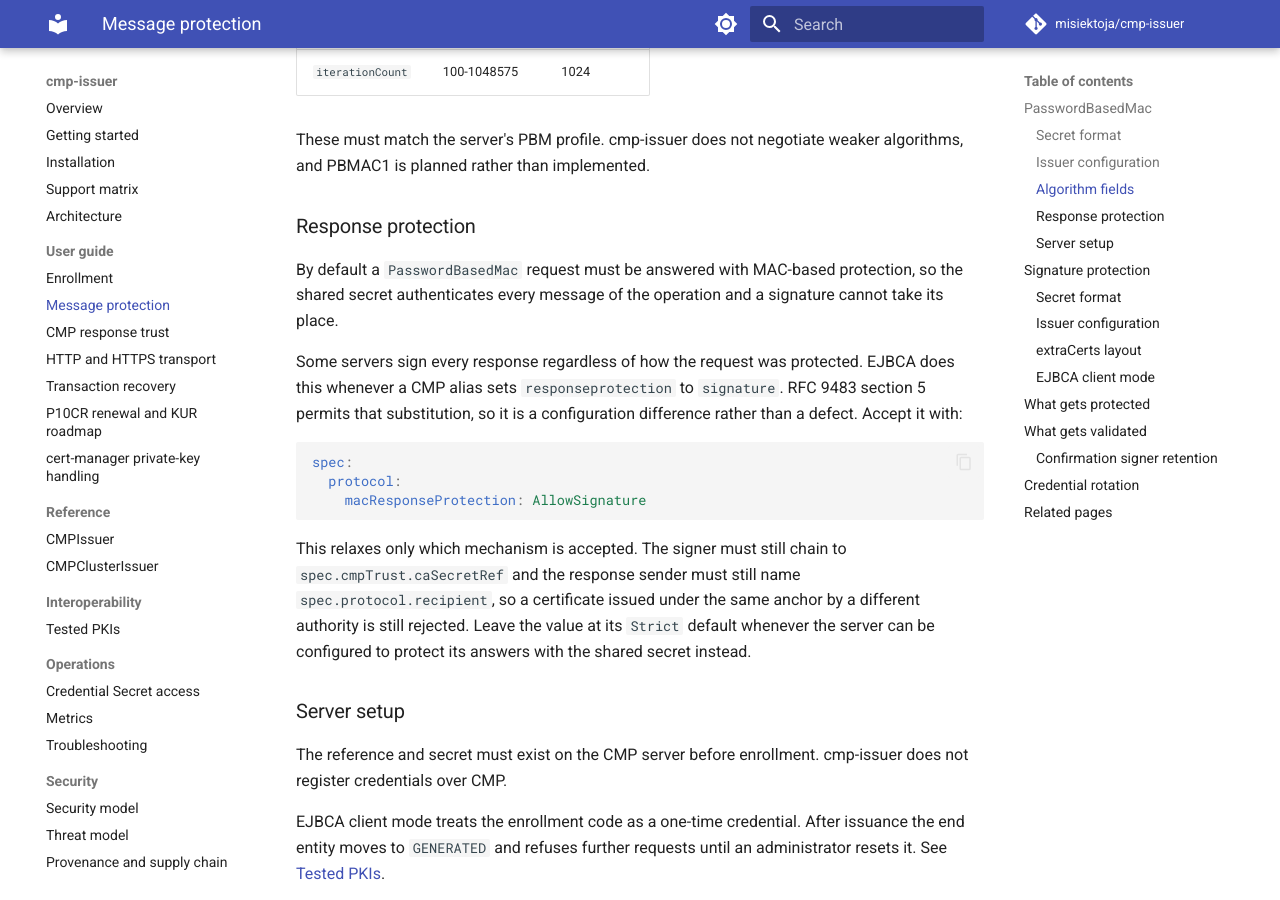
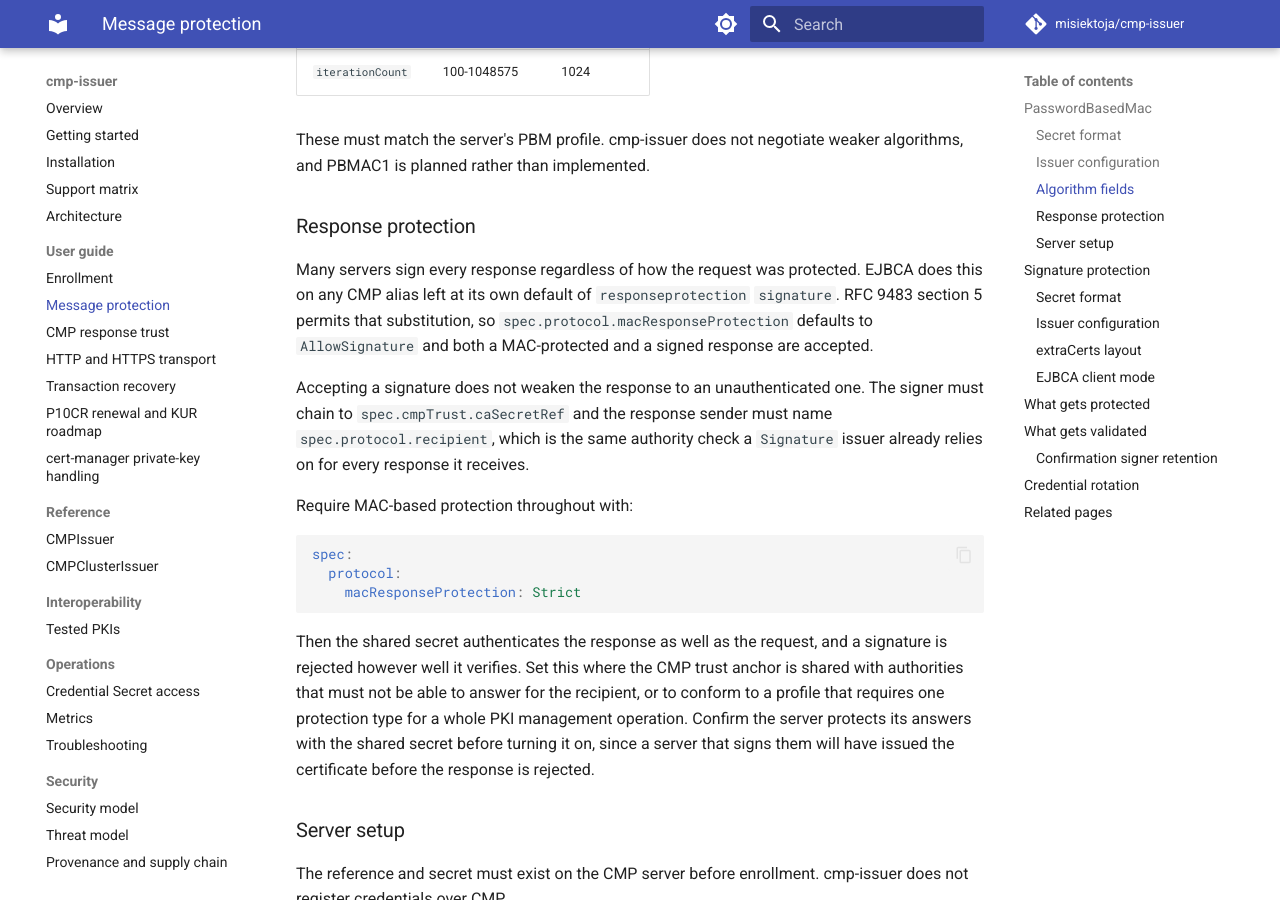
Before and after one commit to misiektoja/cmp-issuer, an MkDocs documentation site: the page built from docs/guide/message-protection.md, in a window 1280 px wide and 900 px high, scrolled down 1461 px. Built offline with MkDocs 1.6.1 and Material for MkDocs 9.7.7, drawn with Linux system fonts in a browser that asks for light colours; comment, search, counter and statistics services are not loaded.

Commit message:
docs(guide): explain when to require MAC response protection

````diff
--- a/docs/guide/message-protection.md
+++ b/docs/guide/message-protection.md
@@ -62,24 +62,29 @@ is planned rather than implemented.
 
 ### Response protection
 
-By default a `PasswordBasedMac` request must be answered with MAC-based protection, so the shared
-secret authenticates every message of the operation and a signature cannot take its place.
+Many servers sign every response regardless of how the request was protected. EJBCA does this on any
+CMP alias left at its own default of `responseprotection` `signature`. RFC 9483 section 5 permits that
+substitution, so `spec.protocol.macResponseProtection` defaults to `AllowSignature` and both a
+MAC-protected and a signed response are accepted.
 
-Some servers sign every response regardless of how the request was protected. EJBCA does this whenever
-a CMP alias sets `responseprotection` to `signature`. RFC 9483 section 5 permits that substitution, so
-it is a configuration difference rather than a defect. Accept it with:
+Accepting a signature does not weaken the response to an unauthenticated one. The signer must chain to
+`spec.cmpTrust.caSecretRef` and the response sender must name `spec.protocol.recipient`, which is the
+same authority check a `Signature` issuer already relies on for every response it receives.
+
+Require MAC-based protection throughout with:
 
 ```yaml
 spec:
   protocol:
-    macResponseProtection: AllowSignature
+    macResponseProtection: Strict
 ```
 
-This relaxes only which mechanism is accepted. The signer must still chain to
-`spec.cmpTrust.caSecretRef` and the response sender must still name `spec.protocol.recipient`, so a
-certificate issued under the same anchor by a different authority is still rejected. Leave the value at
-its `Strict` default whenever the server can be configured to protect its answers with the shared
-secret instead.
+Then the shared secret authenticates the response as well as the request, and a signature is rejected
+however well it verifies. Set this where the CMP trust anchor is shared with authorities that must not
+be able to answer for the recipient, or to conform to a profile that requires one protection type for a
+whole PKI management operation. Confirm the server protects its answers with the shared secret before
+turning it on, since a server that signs them will have issued the certificate before the response is
+rejected.
 
 ### Server setup
 
````
